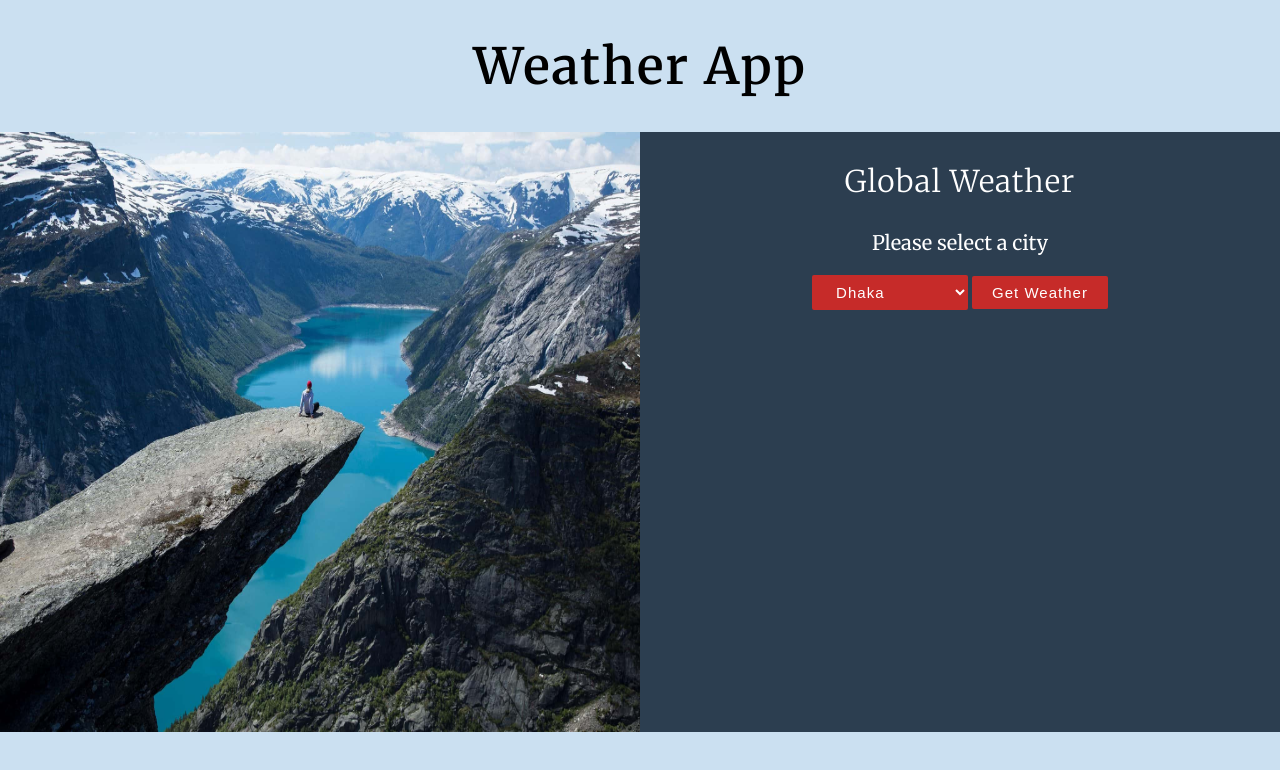
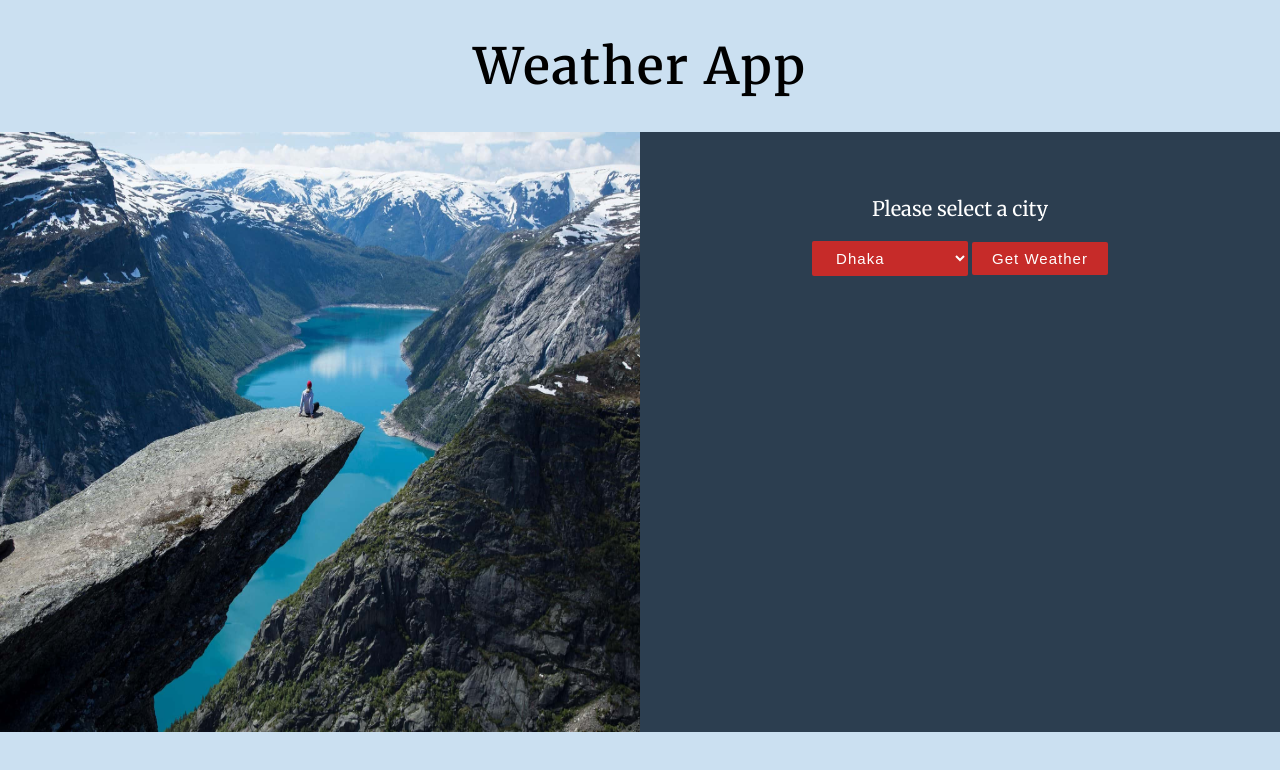
Before and after one commit to mithhu/weather-app, a React (Create React App) app: page / in a window 1280 px wide. Shown: the top 770 px of the page. Built offline with nearby package versions, Linux system fonts and the light colour scheme; no server answers.

Commit message:
removed global weather headline

```diff
--- a/src/App.css
+++ b/src/App.css
@@ -109,6 +109,10 @@ h3 {
   font-size: 30px;
 }
 
+.globalWeather__para {
+  margin-top: 10%;
+}
+
 /* Media queries */
 
 @media (min-width: 768px) and (max-width: 1079px) {
--- a/src/components/Form.js
+++ b/src/components/Form.js
@@ -4,8 +4,7 @@ class Form extends React.Component {
   render() {
     return (
       <form>
-        <h3>Global Weather</h3>
-        <p>Please select a city</p>
+        <p className="globalWeather__para">Please select a city</p>
         <select value={this.props.cityName} onChange={this.props.handleChange}>
           <option value="Dhaka District">Dhaka</option>
           <option value="Chittagong">Chittagong</option>
```
